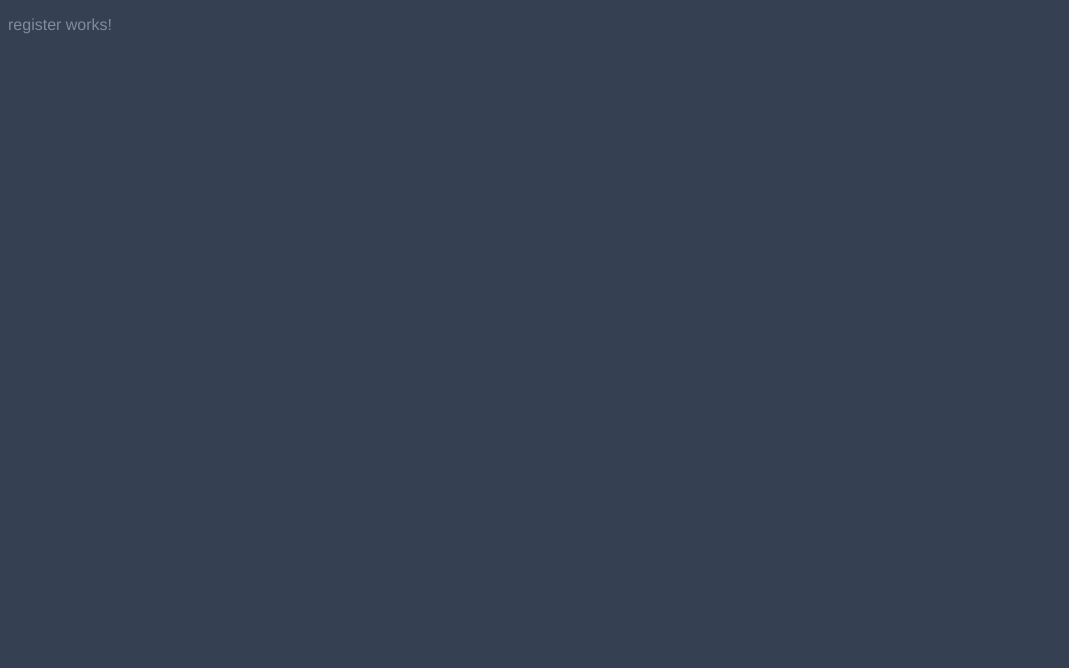
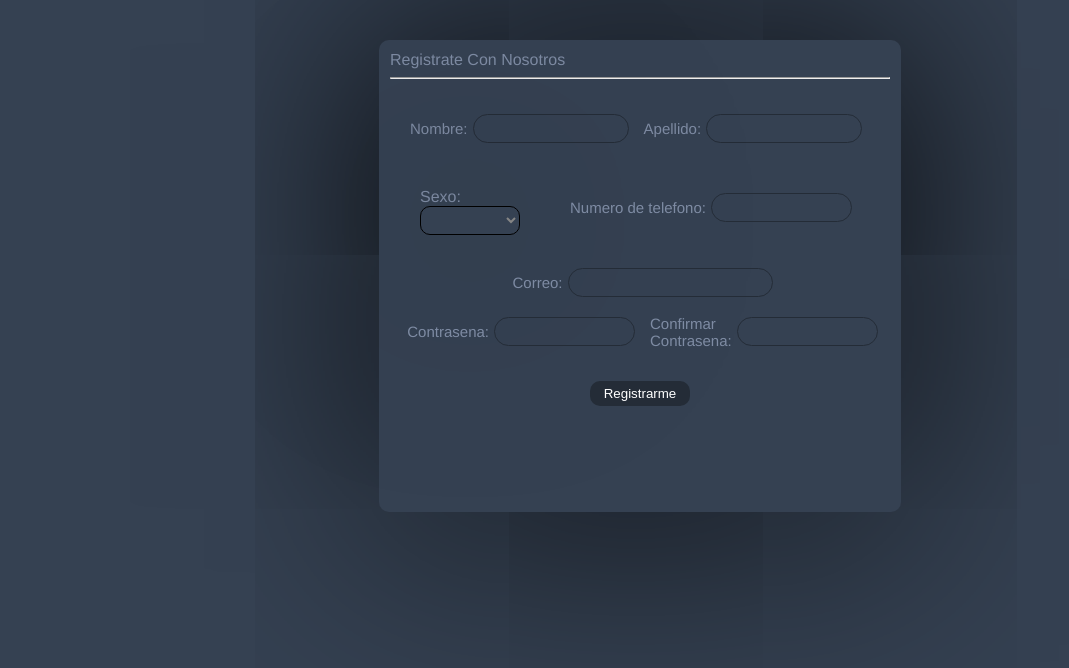
Before and after one commit to joseAL520/tiendaDash, an Angular app: page /registrer in a window 1280 px wide. Shown: the top 668 px of the page, without its empty margins (0-1069 px from the left). Built offline with nearby package versions, Linux system fonts and the light colour scheme.

Commit message:
registrer css y validator

```diff
--- a/src/app/componets/register/register.component.css
+++ b/src/app/componets/register/register.component.css
@@ -0,0 +1,123 @@
+
+.conteiner{
+    display: grid;
+    place-items: center;
+    margin-top: 30px;
+}
+
+form{
+    width: 500px;
+    height: 450px;
+    padding: 11px;
+    margin: 10px;
+    box-shadow: 0 0 250px #000;
+    border-radius: 10px;
+}
+
+span{
+    font-size: 15px;
+    margin-left: 10px;
+}
+input{
+    color: rgb(255, 255, 255);
+    margin: 5px;
+    border-radius: 999px;
+    text-align: center;
+    background-color: transparent;
+    border: 1px solid #242c37;
+    font-size: 15px;
+    height: 25px;
+}
+
+.conteiner-form{
+    margin: 10px;
+}
+
+.conteiner-name-last{
+    margin: 30px 0px 5px 0px;
+}
+
+.input-name , .input-lastname{
+    width: 150px;
+
+}
+
+
+.conteiner-number-sex{
+    display: flex;
+   margin:  20px 0px -15px 0px;
+}
+
+.contain-sex{
+    margin: 10px;
+    width: 100px;
+    height: 50px;
+    padding: 10px;
+}
+.title-sex{
+    margin-right:10px ;
+}
+.contain-select-sex{
+    border-radius: 10px;
+    width: 100px;
+    text-align: center;
+    padding: 5px;
+    background-color: transparent;
+    box-shadow: 0 0 250px #000;
+    color: rgb(133, 133, 133);
+    border: 1px solid black;
+}
+
+.contain-number{
+    text-align: center;
+    margin: 10px;
+    height: 50px;
+    padding: 10px;
+}
+.conteiner-input-number{
+    width: 135px;
+}
+
+.contain-emil{
+    display: flex;
+    place-items: center;
+    justify-content: center;
+    margin: 20px 20px 0px 20px;
+
+}
+.label-correo{
+    display: grid;
+    text-align: center;
+    margin: 0px 10px 20px 10px ;
+}
+.conteiner-passwor{
+    display: flex;
+    place-items: center;
+    justify-content: center;
+    margin: 10px;
+    & input{
+        width: 135px;
+    }
+
+}
+
+
+.conteiner-btn{
+    display: flex;
+    place-items: center;
+    justify-content: center;
+    margin: 30px;
+}
+
+.btn-register{
+    background-color: #242c37;
+    color: #fff;
+    border-radius: 10px;
+    width: 100px;
+    height: 25px;
+    border: none;
+}
+
+.btn-register:hover{
+    background-color: #59687e;
+}
--- a/src/app/componets/register/register.component.html
+++ b/src/app/componets/register/register.component.html
@@ -1 +1,155 @@
-<p>register works!</p>
+<div class="conteiner">
+
+    <form [formGroup]="formRegister" (submit)="addUserNew()">
+        <label> Registrate Con Nosotros</label>
+        <hr>
+
+        <div class="conteiner-form">
+
+        <div class="conteiner-name-last">
+            <span>Nombre:</span>
+            <input
+                type="text"
+                class="input-name"
+                formControlName="nombre"
+                [ngStyle]="{'border': validator('nombre','required') ? '1px solid red' : '' }"  >
+            <span>Apellido:</span>
+            <input
+                type="text"
+                class="input-lastname"
+                formControlName="apellido"
+                [ngStyle]="{'border': validator('apellido','required') ? '1px solid red' : '' }"  >
+
+            @if (validator('nombre','required') ) {
+                <label [ngStyle]="{'color': 'rgb(159 0 0)',
+                                    'font-size': '10px'}" > Este campo es requerido </label>
+            }
+
+            @if (validator('apellido','required')) {
+                <label [ngStyle]="{'color': 'rgb(159 0 0)',
+                                    'font-size': '10px'}" > Este campo es requerido </label>
+            }
+
+        </div>
+
+
+        <div class="conteiner-number-sex">
+            <div class="contain-sex">
+                <label class="title-sex">Sexo:</label>
+                <select class="contain-select-sex"
+                        formControlName="sexo"
+                        [ngStyle]="{'border': validator('sexo','required') ? '1px solid red' : '' }">
+                    <option value="masculino">Masculino</option>
+                    <option value="femenino">Femenino</option>
+                    <option value="otro">Otro</option>
+                </select>
+
+                @if (validator('sexo','required')) {
+                    <label [ngStyle]="{'color': 'rgb(159 0 0)',
+                                        'font-size': '10px'}" > Seleccione su Genero</label>
+                }
+
+            </div>
+
+            <div class="contain-number">
+                <span>Numero de telefono:</span>
+                <input
+                    type="text"
+                    class="conteiner-input-number"
+                    formControlName="numeroCelular"
+                    [ngStyle]="{'border': validator('numeroCelular','minlength') ? '1px solid red' : '' }">
+                @if (validator('numeroCelular','minlength')) {
+                    <label [ngStyle]="{'color': 'rgb(159 0 0)',
+                                        'font-size': '10px'}" > se requiere 12 dijitos </label>
+                }
+            </div>
+
+
+
+        </div>
+
+
+
+        <div class="contain-emil">
+            <span>Correo: </span>
+            <input
+                type="email"
+                formControlName="correo"
+                [ngStyle]="{'border': validator('correo','email') ? '1px solid red' : '' }"
+                [ngStyle]="{'border': validator('correo','required') ? '1px solid red' : '' }">
+        </div>
+        @if (validator('correo','email')) {
+            <label
+                class="label-correo"
+                 [ngStyle]="{
+                    'color': 'rgb(159 0 0)',
+                    'font-size': '10px'} "  > el formato de correo no coincide</label>
+        }
+
+        @if (validator('correo','required')) {
+            <label
+                class="label-correo"
+                 [ngStyle]="{
+                    'color': 'rgb(159 0 0)',
+                    'font-size': '10px'} "  > Este campo es Obligatorio</label>
+        }
+
+
+
+        <div class="conteiner-passwor">
+            <span>Contrasena: </span>
+            <input
+                type="password"
+                formControlName="clave"
+                [ngStyle]="{'border': validator('clave','minlength') ? '1px solid red' : '' }"
+                [ngStyle]="{'border': validator('clave','required') ? '1px solid red' : '' }">
+
+            <span>Confirmar Contrasena: </span>
+            <input
+                type="password"
+                formControlName="claveConfirmacion"
+                [ngStyle]="{'border': validator('claveConfirmacion','minlength') ? '1px solid red' : '' }"
+                [ngStyle]="{'border': validator('claveConfirmacion','required') ? '1px solid red' : '' }">
+
+
+        </div>
+
+        @if (validator('clave','required') ) {
+            <label [ngStyle]="{'color': 'rgb(159 0 0)',
+                                'font-size': '10px'}" > Este campo es requerido </label>
+        }
+
+        @if (validator('clave','minlength')) {
+            <label [ngStyle]="{'color': 'rgb(159 0 0)',
+                                'font-size': '10px'}" > Se requiere un minimo de 8 digitos </label>
+        }
+
+        @if (validator('claveConfirmacion','required') ) {
+            <label [ngStyle]="{'color': 'rgb(159 0 0)',
+                                'font-size': '10px'}" > Este campo es requerido </label>
+        }
+
+        @if (validator('claveConfirmacion','minlength')) {
+            <label [ngStyle]="{'color': 'rgb(159 0 0)',
+                                'font-size': '10px'}" > Se requiere un minimo de 8 digitos </label>
+        }
+
+        @if (validatorPassword()) {
+            <label [ngStyle]="{'color': 'rgb(159 0 0)',
+                                'font-size': '10px'}" > La clave no coincide </label>
+        }
+
+
+
+
+        <div class="conteiner-btn">
+            <button type="submit" class="btn-register">Registrarme</button>
+        </div>
+
+        </div>
+
+
+
+    </form>
+
+</div>
--- a/src/app/componets/register/register.component.ts
+++ b/src/app/componets/register/register.component.ts
@@ -1,12 +1,59 @@
+import { CommonModule } from '@angular/common';
 import { Component } from '@angular/core';
+import { Form, FormBuilder, FormGroup, ReactiveFormsModule, Validators } from '@angular/forms';
+import { Router } from '@angular/router';
 
 @Component({
   selector: 'app-register',
   standalone: true,
-  imports: [],
+  imports: [ReactiveFormsModule, CommonModule],
   templateUrl: './register.component.html',
   styleUrl: './register.component.css'
 })
 export class RegisterComponent {
 
+  public formRegister: FormGroup
+
+  constructor(
+    private formBuild: FormBuilder,
+    private router: Router
+  ){
+    this.formRegister = formBuild.group({
+      nombre: ['',Validators.required],
+      apellido:['',Validators.required],
+      sexo: ['',Validators.required],
+      numeroCelular: ['',[ Validators.minLength(12)]],
+      correo: ['',[Validators.required, Validators.email]],
+      clave: ['',[Validators.required, Validators.minLength(8)]],
+      claveConfirmacion: ['',[Validators.required, Validators.minLength(8)]]
+
+    })
+  }
+
+  validator(controlName:string, typeError:string){
+    return this.formRegister.get(controlName)?.hasError(typeError) && this.formRegister.get(controlName)?.touched;
+  }
+
+  validatorPassword():any{
+
+    if(this.formRegister.value.clave != this.formRegister.value.claveConfirmacion){
+        return true
+    }
+
+  }
+
+  addUserNew(){
+    if(this.formRegister.status === 'INVALID'){
+      alert('FAVOR DE LLENAR TODO LOS CAMPOS')
+    }else{
+
+      alert('Registrado exitosamnte')
+      setTimeout(() => {
+        this.router.navigate(['/login']);
+      }, 1000);
+
+
+    }
+  }
+
 }
```
